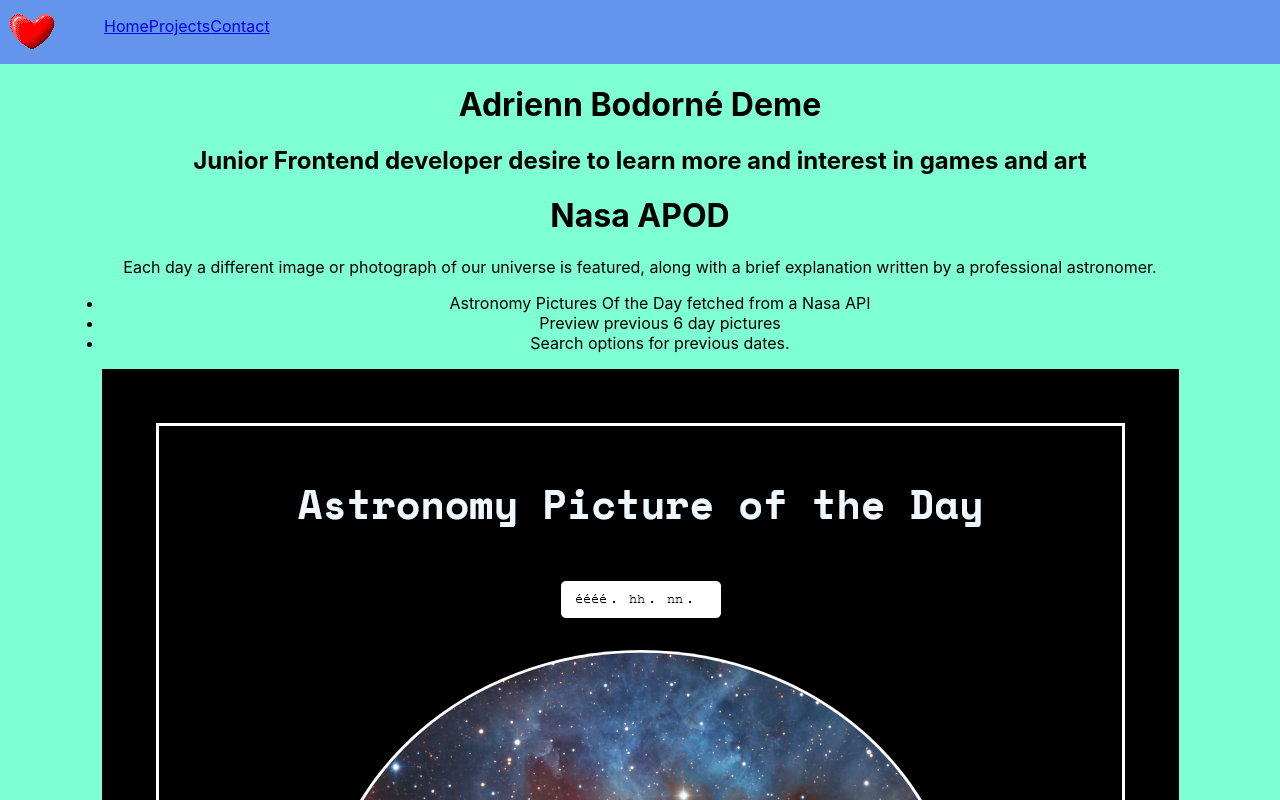
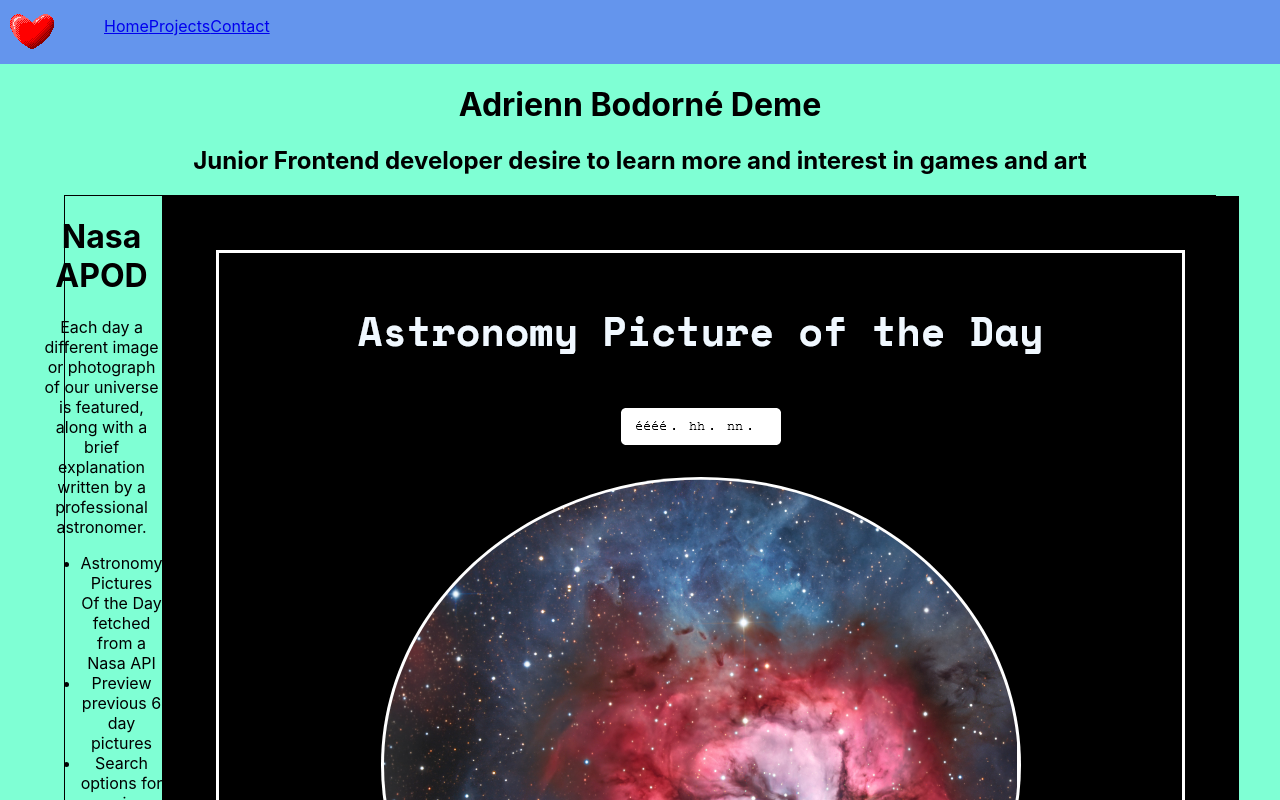
Before and after one commit to Jarmilla/jarmilla.github.io, a React (Create React App) app in the folder jarmilla.github.io/: page / in a window 1280 px wide. Shown: the top 800 px of the page. Built offline with nearby package versions, Linux system fonts and the light colour scheme.

Commit message:
add unique keys to ProjectDisplay's elements

```diff
--- a/jarmilla.github.io/src/App.css
+++ b/jarmilla.github.io/src/App.css
@@ -29,3 +29,9 @@
 main {
   margin: 0 5%;
 }
+
+.project-display {
+  display: flex;
+  justify-content: center;
+  border: 1px solid black;
+}
--- a/jarmilla.github.io/src/components/ProjectDisplay.js
+++ b/jarmilla.github.io/src/components/ProjectDisplay.js
@@ -1,14 +1,18 @@
 function ProjectDisplay({ project }) {
   return (
-    <div>
+    <div className="project-display">
+     <div>
       <h1>{project.name}</h1>
       <p>{project.description}</p>
       <ul>
-        {project.features.map((feature) => (
-          <li>{feature}</li>
+        {project.features.map((feature, index) => (
+          <li key={index}>{feature}</li>
         ))}
       </ul>
-      {Array.isArray(project.image) ? project.image.map((img) => <img src={img} alt={project.name} />) : <img src={project.image} alt={project.name} />}
+     </div>
+      <div>
+        {Array.isArray(project.image) ? project.image.map((img, index) => <img src={img} alt={project.name} />) : <img src={project.image} alt={project.name} />}
+      </div>
     </div>
   );
 }
```
